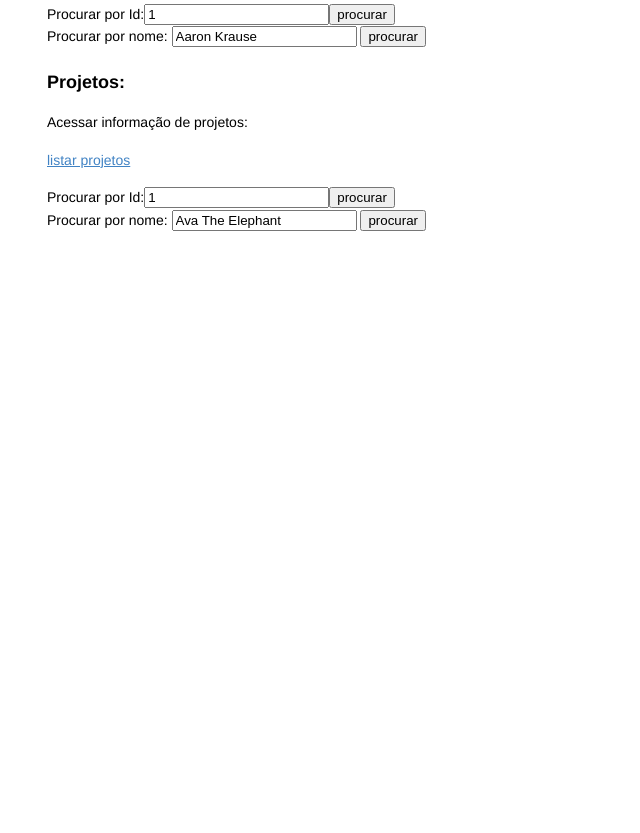
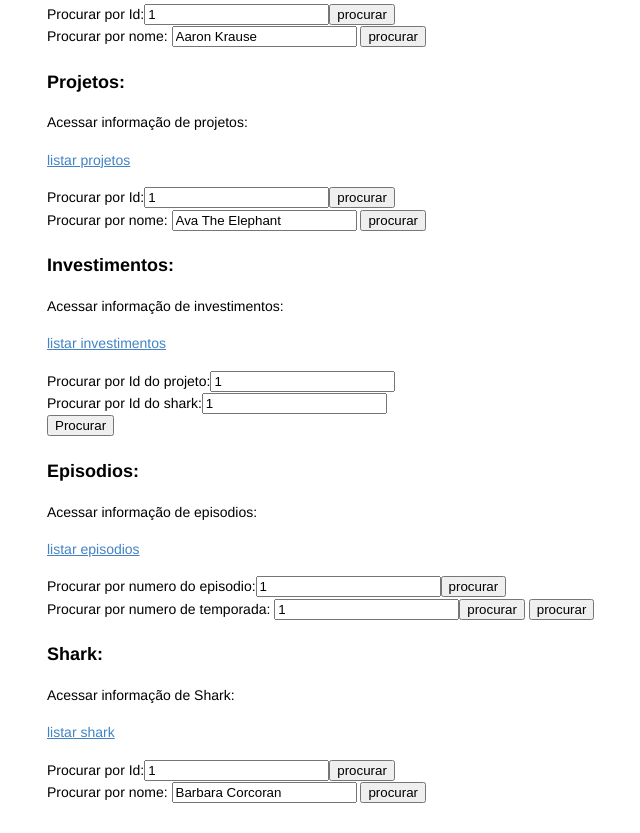
Before and after one commit to RobertGleison/gui-shark-tank-project, a Flask app: template templates/index.html in a window 1280 px wide. Shown: the part 794-1627 px from the top of the page, without its empty margins (166-806 px from the left). Before the commit the page ends 1025 px from the top, so only its background shows below. Run offline with Flask 3, Linux system fonts and the light colour scheme; the template is opened without the code that fills it, so the values that code supplies are empty.

Commit message:
Implemented new templates

```diff
--- a/app.py
+++ b/app.py
@@ -104,3 +104,137 @@ def search_projeto(expr):
       WHERE nome LIKE ?;
     ''',[string]).fetchall()
     return render_template('projeto-search.html', search=search, projeto=projetos)
+
+@APP.route('/investimentos')
+def list_investimentos():
+    investimentos = db.execute('''
+      SELECT shark_id, projeto_id, valor_do_investimento, porcentagem_vendida_do_projeto
+      FROM investimento
+      ORDER BY projeto_id, shark_id;
+      ''' ).fetchall()
+    return render_template('investimento-list.html', investimento=investimentos)
+
+@APP.route('/investimentos/<int:id_projeto>/<int:id_shark>')
+def view_investments_by_ids(id_projeto, id_shark):
+    num_id_projeto = int(id_projeto)
+    num_id_shark = int(id_shark)
+
+    projetos = db.execute('''
+      SELECT projeto_id
+      FROM projeto
+      WHERE projeto_id = ?;
+    ''', [num_id_projeto]).fetchone()
+
+    sharks = db.execute('''
+      SELECT shark_id, nome
+      FROM shark
+      WHERE shark_id = ?
+      ORDER BY shark_id;
+    ''', [num_id_shark]).fetchone()
+
+    if projetos is None:
+        abort(404, 'ID do projeto {} não existe .'.format(num_id_projeto))
+
+    if sharks is None:
+        abort(404, 'ID do shark {} não existe .'.format(num_id_shark))
+
+    investimentos = db.execute('''
+      SELECT projeto_id, shark_id, valor_do_investimento, porcentagem_vendida_do_projeto
+      FROM investimento
+      WHERE projeto_id = ? AND shark_id = ?
+      ORDER BY projeto_id, shark_id;
+    ''', [num_id_projeto, num_id_shark]).fetchone()
+
+    return render_template('investimento.html', investimento=investimentos, projeto=projetos, shark=sharks)
+
+@APP.route('/investimentos/search/<expr>/')
+def search_investimento(expr):
+    temp = int(expr)
+    integer = '%' + int(expr) + '%'
+    search = {'response': temp }
+    investimentos = db.execute('''
+      SELECT shark_id, projeto_id, valor_do_investimento, porcentagem_vendida_do_projeto
+      FROM investimento
+      WHERE valor_do_investimento LIKE ?;
+    ''',[integer]).fetchall()
+    return render_template('projeto-search.html', search=search, investimento=investimentos)
+
+@APP.route('/episodios')
+def list_episodios():
+    episodios = db.execute('''
+        SELECT numero_do_episodio, temporada
+        FROM episodio
+        ORDER BY numero_do_episodio;
+    ''').fetchall()
+    return render_template('episodio-list.html', episodio=episodios)
+
+@APP.route('/episodios/<int:id>/')
+def view_episodes_by_id(id):
+    num_id = int(id)
+    episodios = db.execute('''
+      SELECT numero_do_episodio, temporada
+      FROM episodio
+      WHERE numero_do_episodio = ?
+      ORDER BY numero_do_episodio;
+    ''', [num_id]).fetchone()
+
+    if episodios is None:
+        abort(404, 'ID do episodio {} não existe .'.format(num_id))
+
+    return render_template('episodio.html', episodio=episodios, temp = num_id)
+
+@APP.route('/episodios/temporada/<int:id>/')
+def view_episodes_by_season(id):
+    num_id = int(id)
+    episodios = db.execute('''
+      SELECT numero_do_episodio, temporada
+      FROM episodio
+      WHERE temporada = ?
+      ORDER BY numero_do_episodio;
+    ''', [num_id]).fetchone()
+
+    if episodios is None:
+        abort(404, 'ID do episodio {} não existe .'.format(num_id))
+
+    return render_template('episodio-season.html', episodio=episodios)
+
+@APP.route('/sharks')
+def list_shark():
+    sharks = db.execute('''
+      SELECT shark_id, nome
+      FROM shark
+      ORDER BY shark_id;
+    ''').fetchall()
+    return render_template('shark-list.html', shark=sharks)
+
+@APP.route('/sharks/<int:id>/')
+def view_episodes_by_shark(id):
+    num_id = int(id)
+    sharks = db.execute('''
+      SELECT nome
+      FROM shark
+      WHERE shark_id = ?
+      ORDER BY shark_id;
+    ''', [num_id]).fetchone()
+
+    if sharks is None:
+        abort(404, 'ID do shark {} não existe .'.format(num_id))
+
+    episodios = db.execute('''
+      SELECT numero_do_episodio, temporada
+      FROM episodio
+      WHERE numero_do_episodio = ?;
+    ''', [num_id]).fetchall()
+    return render_template('shark.html', episodio=episodios, shark=sharks)
+
+@APP.route('/sharks/search/<expr>/')
+def search_shark(expr):
+    temp = str(expr)
+    string = '%' + str(expr) + '%'
+    search = {'response': temp }
+    sharks = db.execute('''
+      SELECT nome
+      FROM shark
+      WHERE nome LIKE ?;
+    ''',[string]).fetchall()
+    return render_template('shark-search.html', search=search, shark=sharks)
--- a/templates/index.html
+++ b/templates/index.html
@@ -91,6 +91,69 @@ O resto vcs podem ver passando o mouse por cima das tags.
     <input type="submit" value="procurar" />
 </form>
 
-<hr>
+<h3>Investimentos:</h3>
+<p>Acessar informação de investimentos:</p>
+<p>
+    <!-- Botão que de listar todos os investimentos -->
+    <a href="/investimentos">listar investimentos</a>
+</p>
+
+<!-- cria uma nova página com o resultado da pesquisa pelo id do investimento -->
+<form id="searchForm" action="javascript:window.open('investimentos/'+document.forms['searchForm'].elements['projeto_id'].value+'/'+document.forms['searchForm'].elements['shark_id'].value,'_self')">
+    Procurar por Id do projeto:<input type="number" name="projeto_id" value="1" min="1" /><br />
+    Procurar por Id do shark:<input type="number" name="shark_id" value="1" min="1" /><br />
+    <input type="submit" value="Procurar" />
+</form>
+
+<script>
+    const searchForm = document.getElementById('searchForm');
+    searchForm.addEventListener('submit', (event) => {
+        event.preventDefault();
+
+        // Extract project ID and shark ID from the form fields
+        const projectId = parseInt(searchForm.querySelector('input[name="projeto_id"]').value);
+        const sharkId = parseInt(searchForm.querySelector('input[name="shark_id"]').value);
+
+        // Generate the URL based on the extracted IDs
+        const url = 'investimentos/' + projectId + '/' + sharkId;
+
+        // Open a new window or tab with the generated URL
+        window.open(url, '_self');
+    });
+</script>
+
+<h3>Episodios:</h3>
+<p>Acessar informação de episodios:</p>
+<p>
+    <!-- Botão que de listar todos os episodios -->
+    <a href="/episodios">listar episodios</a>
+</p>
+<!-- cria uma nova página com o resultado da pesquisa pelo numero do episodio-->
+<form name="Numero_do_episodio" action="javascript:window.open('/episodios/'+document.forms['p_id'].elements['id'].value,'_self')">
+    Procurar por numero do episodio:<input value="1" name="id" type="number" min="1" /><input type="submit" value="procurar" />
+</form>
+<!-- cria uma nova página com o resultado da pesquisa pela temporada-->
+<form name="temporada"
+    action="javascript:window.open('/episodios/temporada/'+document.forms['temporada'].elements['expr'].value,'_self')">
+    Procurar por numero de temporada: <input value="1" name="id" type="number" min="1" /><input type="submit" value="procurar" />
+    <input type="submit" value="procurar" />
+</form>
+
+<h3>Shark:</h3>
+<p>Acessar informação de Shark:</p>
+<p>
+    <!-- Botão que de listar todos os shark -->
+    <a href="/sharks">listar shark</a>
+</p>
+<!-- cria uma nova página com o resultado da pesquisa pelo id-->
+<form name="p_id" action="javascript:window.open('/sharks/'+document.forms['p_id'].elements['id'].value,'_self')">
+    Procurar por Id:<input value="1" name="id" type="number" min="1" /><input type="submit" value="procurar" />
+</form>
+<!-- cria uma nova página com o resultado da pesquisa pelo nome-->
+<form name="p_nome"
+    action="javascript:window.open('/sharks/search/'+document.forms['p_nome'].elements['expr'].value,'_self')">
+    Procurar por nome: <input name="expr" id="expr" value="Barbara Corcoran" required />
+    <input type="submit" value="procurar" />
+</form>
 
 {% endblock %}
```
Also changed, not shown: templates/episodio-list.html (added, +24 -0 lines), templates/episodio-season.html (added, +13 -0 lines), templates/episodio.html (added, +7 -0 lines), templates/investimento-list.html (added, +36 -0 lines), templates/investimento-search.html (added, +14 -0 lines), templates/investimento.html (added, +32 -0 lines), templates/shark-list.html (added, +24 -0 lines), templates/shark-search.html (added, +14 -0 lines), templates/shark.html (added, +18 -0 lines).
